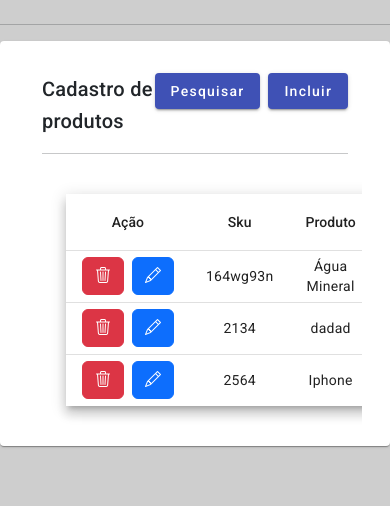
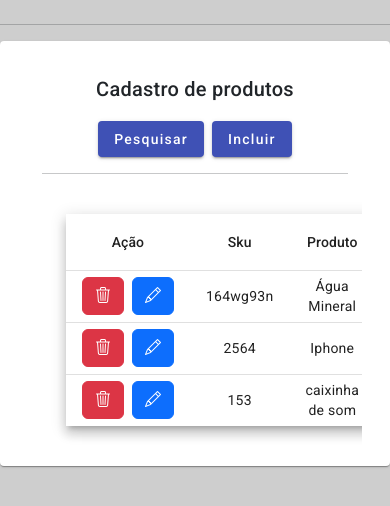
Before and after one commit to Navarriin/CadastroProdutos, an Angular app: page / in a window 390 px wide. Shown: the top 506 px of the page. Built offline with nearby package versions, Linux system fonts and the light colour scheme; data requests are answered from the project's data file.

Commit message:
ajustes iniciais de responsividade

```diff
--- a/db.json
+++ b/db.json
@@ -9,20 +9,20 @@
       "price": 12.7
     },
     {
-      "id": "qVXa8__",
-      "sku": "2134",
-      "product": "dadad",
-      "stock": 2,
-      "cost": 34,
-      "price": 11
-    },
-    {
       "id": "7UJNYcr",
       "sku": "2564",
       "product": "Iphone",
       "stock": 5,
       "cost": 8000,
       "price": 12000
+    },
+    {
+      "id": "N66IKvt",
+      "sku": "153",
+      "product": "caixinha de som",
+      "stock": 33,
+      "cost": 21,
+      "price": 33
     }
   ]
 }
--- a/src/app/components/card/card.component.html
+++ b/src/app/components/card/card.component.html
@@ -3,7 +3,7 @@
     <hr class="col-12">
     <mat-card>
       <mat-card-header>
-        <div class="d-flex col-11 m-auto justify-content-between mt-3">
+        <div class="title d-flex col-11 m-auto justify-content-between mt-3">
           <mat-card-title>Cadastro de produtos</mat-card-title>
           <div class="d-flex gap-2">
             <button *ngIf="!search" mat-raised-button color="primary">Pesquisar</button>
--- a/src/app/components/card/card.component.scss
+++ b/src/app/components/card/card.component.scss
@@ -1,3 +1,12 @@
 :host {
   display: block;
+
+  @media (max-width: 485px) {
+    .title {
+      flex-direction: column;
+      align-items: center;
+      justify-content: center;
+      gap: 1rem;
+    }
+  }
 }
--- a/src/app/components/form/form.component.html
+++ b/src/app/components/form/form.component.html
@@ -5,7 +5,7 @@
         <mat-step [stepControl]="formGroup">
           <form [formGroup]="formGroup">
             <ng-template matStepLabel>Preencha os campos</ng-template>
-            <div class="d-flex gap-2 flex-wrap">
+            <div class="inputs d-flex gap-2 flex-wrap">
               <mat-form-field class="col-2" appearance="outline">
                 <mat-label>Sku</mat-label>
                 <input matInput type="text" formControlName="sku" required>
@@ -21,7 +21,7 @@
         <mat-step [stepControl]="formGroup">
           <form [formGroup]="formGroup">
             <ng-template matStepLabel>Preencha os campos numéricos</ng-template>
-            <div class="d-flex gap-2">
+            <div class="inputs d-flex gap-2">
               <mat-form-field appearance="outline">
                 <mat-label>Estoque</mat-label>
                 <input matInput type="number" placeholder="32" formControlName="stock" required>
--- a/src/app/components/form/form.component.scss
+++ b/src/app/components/form/form.component.scss
@@ -1,5 +1,12 @@
 :host {
   display: block;
+
+  @media (max-width: 480px) {
+    .inputs {
+      flex-direction: column;
+      gap: 0.8rem;
+    }
+  }
 }
 .mat-stepper-vertical {
   margin-top: 8px;
```
